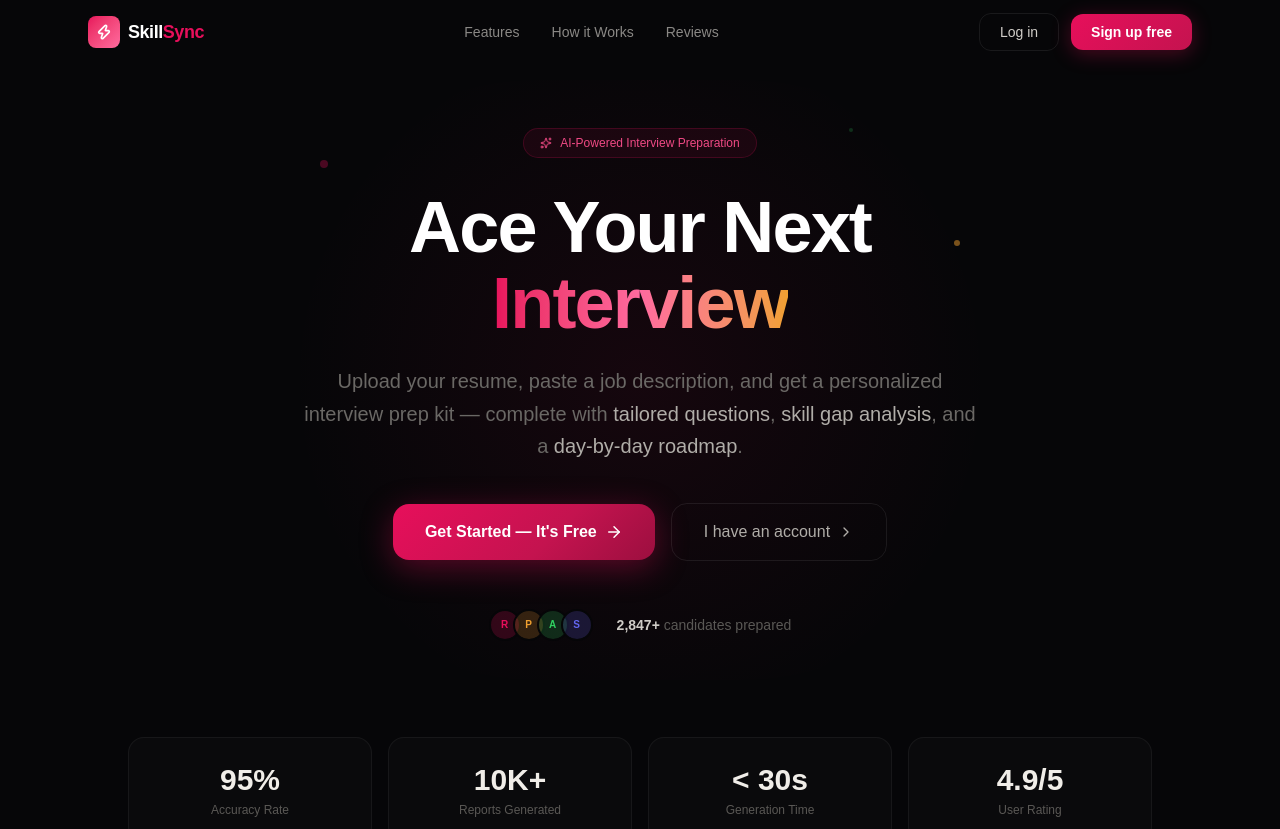
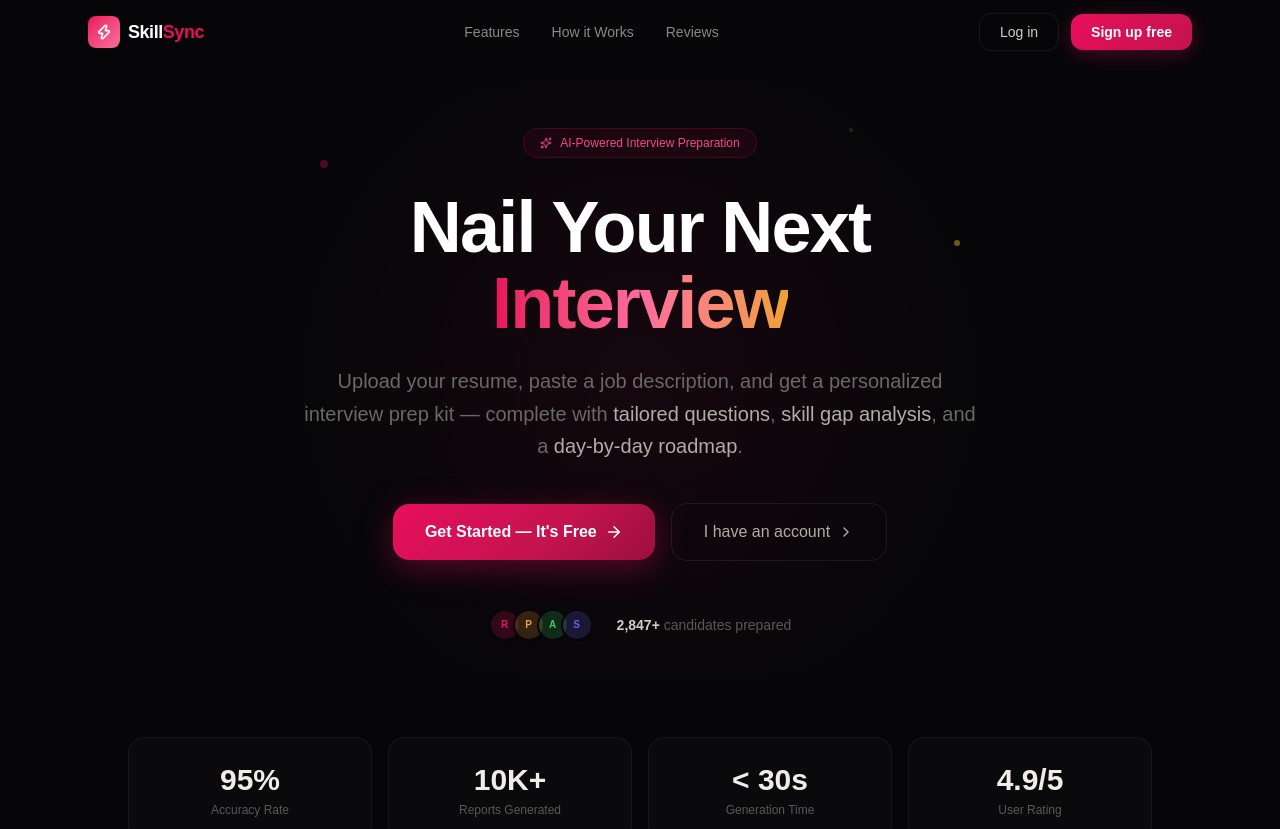
Before and after one commit to Sweta-82/Devops-project, a React app in the folder frontend/: page / in a window 1280 px wide. Shown: the top 829 px of the page. Built offline with nearby package versions, Linux system fonts and the light colour scheme; the HTML template or start-up script is replaced by a standard one.

Commit message:
fix: update heading text in Landing component for improved clarity

```diff
--- a/frontend/src/features/landing/pages/Landing.jsx
+++ b/frontend/src/features/landing/pages/Landing.jsx
@@ -117,7 +117,7 @@ const Landing = () => {
           </div>
 
           <h1 className="text-5xl md:text-7xl font-black tracking-tight leading-[1.05] mb-6">
-            Ace Your Next
+            Nail Your Next
             <br />
             <span className="bg-gradient-to-r from-[#e70f5b] via-[#ff6a9e] to-[#f0a030] bg-clip-text text-transparent">
               Interview
```
